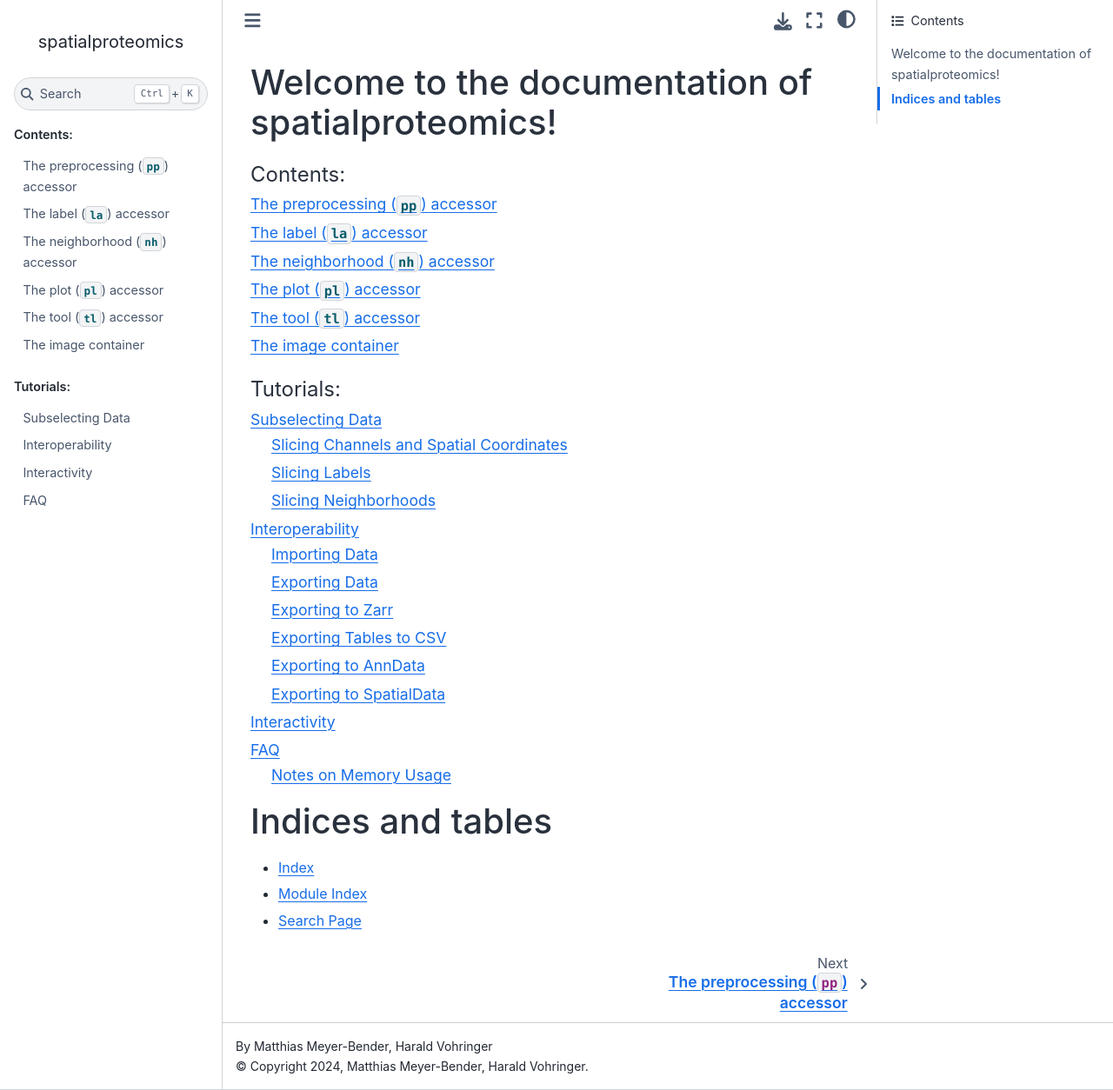
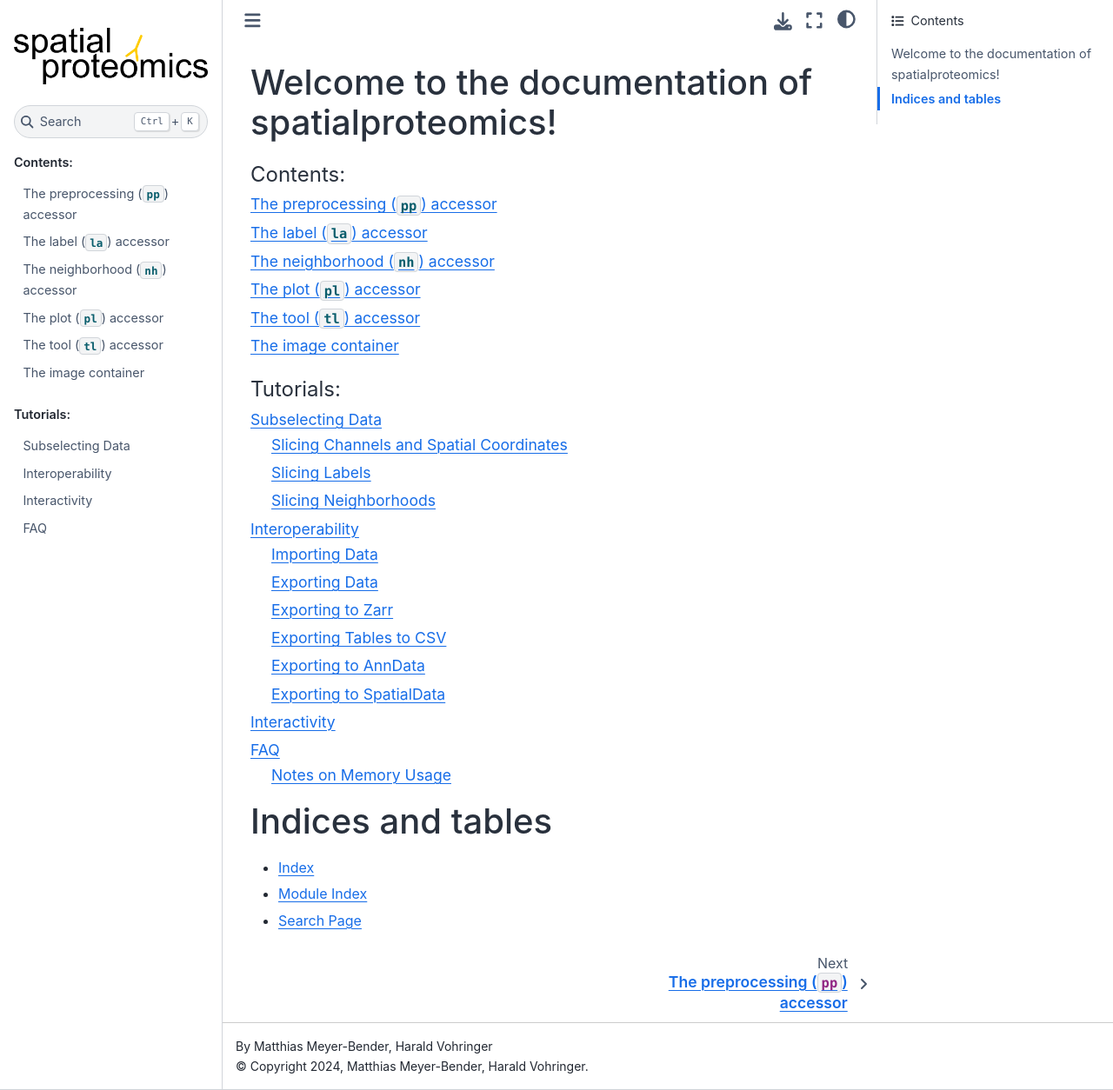
Before and after one commit to sagar87/spatialproteomics, a Sphinx documentation site: the page built from docs/index.rst, in a window 1280 px wide and 1254 px high. Shown: the whole window at 87% size. Built offline with Sphinx 7.4.7 and the Sphinx Book theme 1.1.4, drawn with Linux system fonts in a browser that asks for light colours; pages that are not in the unit, such as notebooks, are missing from menus.

Commit message:
added logo

```diff
--- a/docs/conf.py
+++ b/docs/conf.py
@@ -32,7 +32,7 @@ exclude_patterns = ["_build", "_build/*", "Thumbs.db", ".DS_Store", "**.ipynb_ch
 html_theme = "sphinx_book_theme"
 html_static_path = ["_static"]
 html_title = project
-# html_logo = "_static/img/spatialproteomics_horizontal.png"
+html_logo = "_static/img/spatialproteomics_logo.png"
 html_theme_options = {
     "navigation_with_keys": True,
 }
```
Also changed, not shown: docs/_static/img/spatialproteomics_logo.png (added).
